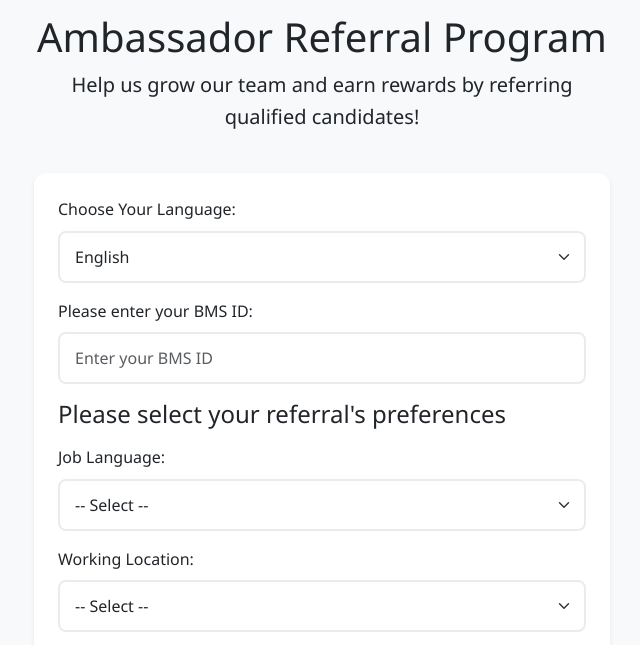
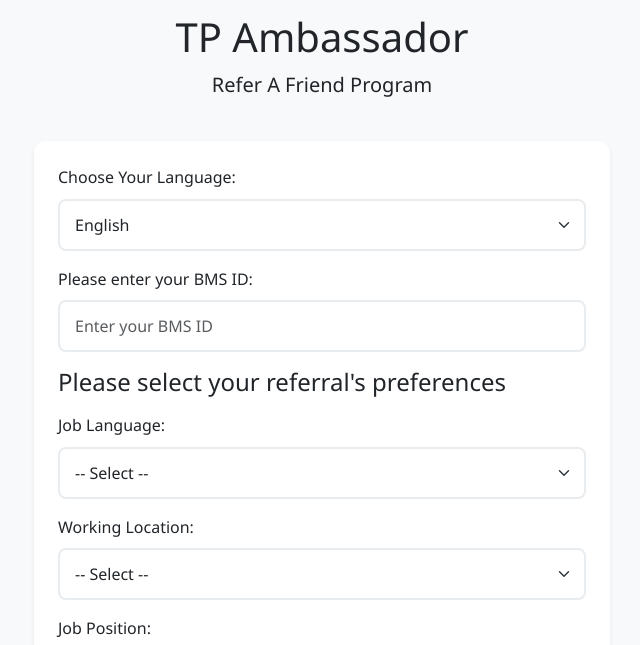
Before and after one commit to TeleperformanceMY/ambRAF, a plain HTML site: page index.html in a window 1280 px wide. Shown: the part 117-762 px from the top of the page, without its empty margins (318-958 px from the left). Drawn offline with nearby package versions, Linux system fonts and the light colour scheme.

Commit message:
Update index.html

```diff
--- a/index.html
+++ b/index.html
@@ -13,8 +13,8 @@
     <div class="container py-4">
         <div class="text-center mb-4">
             <img src="TPLogo11.png" alt="Teleperformance Logo" class="logo img-fluid" style="max-height: 80px;">
-            <h1 class="mt-3">Ambassador Referral Program</h1>
-            <p class="lead">Help us grow our team and earn rewards by referring qualified candidates!</p>
+            <h1 class="mt-3">TP Ambassador</h1>
+            <p class="lead">Refer A Friend Program</p>
         </div>
 
         <div class="card shadow-sm">
```
